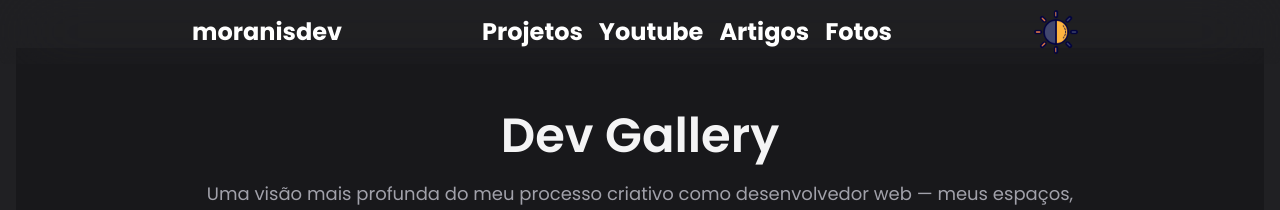
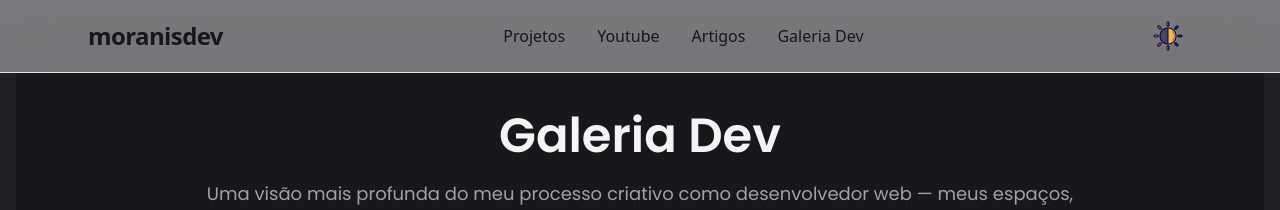
Before and after one commit to MichaelMoranis/portifolio, a React (Vite) app: page /images in a window 1280 px wide. Shown: the top 210 px of the page. Built offline with nearby package versions, Linux system fonts and the light colour scheme.

Commit message:
refact: mudando design do componente menubar

```diff
--- a/src/components/Header/index.tsx
+++ b/src/components/Header/index.tsx
@@ -1,9 +1,10 @@
+import { Link } from "react-router-dom";
+import { Dispatch, SetStateAction } from "react";
+
 import sunIcon from "../../assets/sun.png";
-import moon from "../../assets/moon-2.png";
-import { Link } from "react-router-dom";
+import moonIcon from "../../assets/moon-2.png";
 import burguerMenu from "../../assets/hambuger.png";
 import closeMenu from "../../assets/close.png";
-import { Dispatch, SetStateAction } from "react";
 
 type HeaderProps = {
   onMenuClick: () => void;
@@ -26,79 +27,89 @@ export default function Header({
 
   return (
     <header
-      className={`font-regular flex items-center justify-center w-full max-w-full mx-auto left-1/2 -translate-x-1/2 fixed top-0 z-20 p-2 rounded-b-md ${darkMode ? "bg-zinc-400" : "bg--700"
-        } backdrop-blur-2xl`}
+      className={`
+        fixed top-0 left-0 w-full z-30
+        backdrop-blur-xl transition-colors duration-300 border-b
+        ${darkMode ? "bg-zinc-900/60 border-zinc-700" : "bg-white/40 border-zinc-200"}
+      `}
     >
       <div
-        className={`flex items-center w-full max-w-4xl justify-between ${darkMode ? "text-black" : "text-white"
-          }`}
+        className={`
+          mx-auto max-w-6xl px-6 py-3
+          flex items-center justify-between
+          transition-colors duration-300
+          ${darkMode ? "text-zinc-100" : "text-zinc-900"}
+        `}
       >
-        <h1 className="font-bold text-2xl hover:underline">
-          <Link to="/">moranisdev</Link>
+        {/* Logo */}
+        <h1 className="font-bold tracking-tight text-xl md:text-2xl">
+          <Link
+            to="/"
+            className="hover:opacity-80 transition-opacity"
+          >
+            moranisdev
+          </Link>
         </h1>
-        <ul className="gap-4 text-2xl items-center flex [@media(max-width:770px)]:hidden font-bold">
-          <li className="hover:underline">
+
+        {/* Links Desktop */}
+        <nav className="hidden md:flex items-center gap-8 font-medium">
           <Link
             to="/works"
-              className={
-                darkMode ? "text-black hover:text-zinc-100" : "text-white"
-              }
+            className="hover:opacity-70 transition-opacity"
           >
             Projetos
           </Link>
-          </li>
-          <li className="hover:underline">
-            <Link
-              to="https://www.youtube.com/@moraniss/videos"
-              className={
-                darkMode ? "text-black hover:text-zinc-100" : "text-white"
-              }
+          <a
+            href="https://www.youtube.com/@moraniss/videos"
+            target="_blank"
+            className="hover:opacity-70 transition-opacity"
           >
             Youtube
-            </Link>
-          </li>
-          <li className="hover:underline">
+          </a>
           <Link
             to="/articles"
-              className={
-                darkMode ? "text-black hover:text-zinc-100" : "text-white"
-              }
+            className="hover:opacity-70 transition-opacity"
           >
             Artigos
           </Link>
-          </li>
-          <li className="hover:underline">
           <Link
             to="/images"
-              className={
-                darkMode ? "text-black hover:text-zinc-100" : "text-white"
-              }
+            className="hover:opacity-70 transition-opacity"
           >
-              Fotos
+            Galeria Dev
           </Link>
-          </li>
-        </ul>
-        <nav className="flex justify-center gap-2 items-center relative z-30">
+        </nav>
+
+        {/* Ações (tema + menu mobile) */}
+        <div className="flex items-center gap-4">
+          {/* Toggle theme */}
           <button
             onClick={toggleDisplayMode}
-            className="relative z-30"
-            id="mode"
+            aria-label="Alterar tema"
+            className="
+              p-2 rounded-xl transition
+              hover:bg-zinc-800/20 dark:hover:bg-zinc-200/20
+            "
           >
             <img
-              src={darkMode ? moon : sunIcon}
-              className="h-8 w-8 sm:h-10 sm:w-10 md:w-12 md:h-12 rounded-full"
+              src={darkMode ? moonIcon : sunIcon}
+              className="w-7 h-7 md:w-8 md:h-8"
+              alt="Tema"
             />
           </button>
-          <div>
+
+          {/* Mobile toggle */}
+          <button
+            onClick={onMenuClick}
+            className="md:hidden p-2 rounded-lg hover:bg-zinc-800/20 dark:hover:bg-zinc-200/20"
+          >
             <img
               src={sidebarOpen ? closeMenu : burguerMenu}
-              onClick={onMenuClick}
-              className="[@media(min-width:770px)]:hidden h-8 w-8 md:w-12 md:h-12 rounded-full"
+              className="w-7 h-7"
               alt="Menu"
-              id="burguer"
             />
+          </button>
         </div>
-        </nav>
       </div>
     </header>
   );
--- a/src/components/NavigationBar/index.tsx
+++ b/src/components/NavigationBar/index.tsx
@@ -14,52 +14,54 @@ type NavigationBarProps = {
   sidebarOpen: boolean;
 };
 
-function NavigationBar({ onClose, sidebarOpen }: NavigationBarProps) {
+export default function NavigationBar({ onClose, sidebarOpen }: NavigationBarProps) {
   return (
     <>
-      {/* Backdrop (Fecha o menu ao clicar fora) */}
+      {/* Backdrop – clicável para fechar */}
       {sidebarOpen && (
-        <div
-          className="fixed inset-0 bg-black bg-opacity-50 backdrop-blur-sm z-40"
+        <motion.div
+          initial={{ opacity: 0 }}
+          animate={{ opacity: 1 }}
+          exit={{ opacity: 0 }}
+          className="fixed inset-0 bg-black/40 backdrop-blur-md z-40"
           onClick={onClose}
         />
       )}
 
-      {/* Sidebar */}
+      {/* SIDEBAR */}
       <motion.nav
         initial={{ x: "100%" }}
         animate={{ x: sidebarOpen ? 0 : "100%" }}
-        transition={{ type: "spring", stiffness: 200, damping: 20 }}
-        className="fixed top-0 right-0 h-full w-64 bg-zinc-900 text-white  z-50 flex flex-col"
+        transition={{ type: "spring", stiffness: 260, damping: 25 }}
+        className="
+          fixed top-0 right-0 h-full w-72
+          bg-gradient-to-br from-zinc-900 via-zinc-800 to-zinc-900
+          text-white z-50 flex flex-col shadow-2xl border-l border-white/10
+          backdrop-blur-xl
+        "
       >
-        {/* Botão de Fechar */}
+        {/* BOTÃO DE FECHAR */}
         <button
           onClick={onClose}
-          className="absolute top-4 right-4 text-white hover:text-zinc-400 transition"
+          className="
+            absolute top-4 right-4
+            w-10 h-10 rounded-full
+            flex items-center justify-center
+            bg-white/10 hover:bg-white/20
+            transition border border-white/20
+          "
         >
-          X
+          <span className="text-xl font-light">×</span>
         </button>
 
-        {/* Links */}
-        <ul className="mt-8 space-y-4 p-6">
-          <NavItem
-            to="/works"
-            label="Projetos"
-            icon={projects}
-            onClose={onClose}
-          />
-          <NavItem
-            to="/articles"
-            label="Artigos"
-            icon={pc}
-            onClose={onClose}
-          />
-          <NavItem
-            to="/images"
-            label="Minhas Imagens"
-            icon={images}
-            onClose={onClose}
-          />
+        {/* MENU */}
+        <ul className="mt-20 space-y-3 px-6">
+          <NavItem to="/works" label="Projetos" icon={projects} onClose={onClose} />
+
+          <NavItem to="/articles" label="Artigos" icon={pc} onClose={onClose} />
+
+          <NavItem to="/images" label="Minhas Imagens" icon={images} onClose={onClose} />
+
           <NavItem
             to="https://www.youtube.com/@moraniss/videos"
             label="Youtube"
@@ -68,25 +70,16 @@ function NavigationBar({ onClose, sidebarOpen }: NavigationBarProps) {
           />
         </ul>
 
-        {/* Ícones sociais */}
-        <div className=" flex justify-center gap-4 pb-6 mt-auto">
-          <SocialIcon
-            link="https://instagram.com"
-            icon={insta}
-            alt="Instagram"
-          />
+        {/* DIVISOR SUTIL */}
+        <div className="mt-6 mx-6 h-px bg-white/10" />
+
+        {/* REDES SOCIAIS – estilo premium */}
+        <div className="flex justify-center gap-5 pb-10 mt-auto">
+          <SocialIcon link="https://instagram.com" icon={insta} alt="Instagram" />
           <SocialIcon link="https://github.com" icon={github} alt="GitHub" />
-          <SocialIcon
-            link="https://linkedin.com"
-            icon={linkedin}
-            alt="LinkedIn"
-          />
+          <SocialIcon link="https://linkedin.com" icon={linkedin} alt="LinkedIn" />
         </div>
       </motion.nav>
     </>
   );
 }
-
-// Componente para os ícones sociais
-
-export default NavigationBar;
--- a/src/pages/images.tsx
+++ b/src/pages/images.tsx
@@ -71,7 +71,7 @@ function DevGallery() {
           animate={{ opacity: 1, y: 0 }}
           transition={{ delay: 0.2 }}
         >
-          Dev Gallery
+          Galeria Dev
         </motion.h1>
 
         <motion.p
```
Lines whose indentation alone changed are shown as unchanged.
